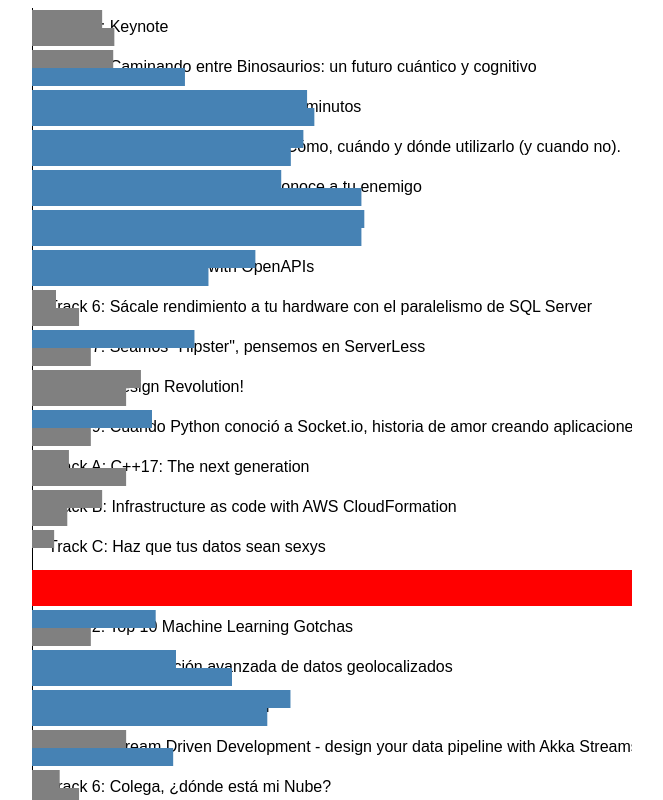
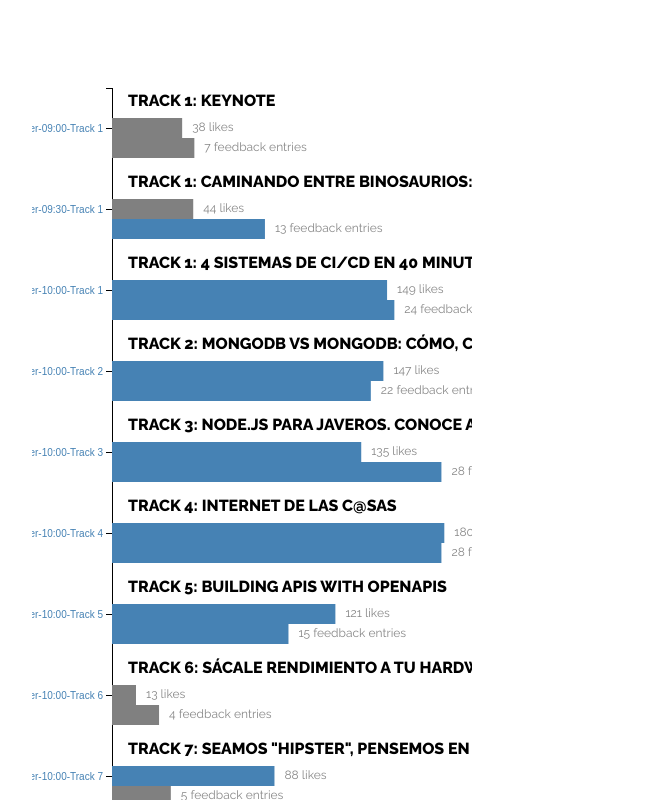
Before and after one commit to koliseoapi/event-charts, a website built with webpack: page test-page/codemotion.html in a window 1280 px wide. Shown: the top 800 px of the page, without its empty margins (108-771 px from the left). Built offline with nearby package versions, Linux system fonts and the light colour scheme.

Commit message:
--ammend

```diff
--- a/src/AgendaChart.js
+++ b/src/AgendaChart.js
@@ -9,25 +9,26 @@ function createLabel(dayName, trackName, start) {
   return `${dayName}-${start}-${trackName}`;
 }
 
+const CHART_MARGIN = 80;
+const BAR_HEIGHT = 20;
+const BAR_MARGIN_BOTTOM = 10;
+const BAR_MARGIN_RIGHT = 10;
+const LABEL_HEIGHT = 16;
+const LABEL_MARGIN_TOP = 10;
+const LABEL_MARGIN_LEFT = 16;
+const LABEL_MARGIN_BOTTOM = 5;
+
 export default class AgendaChart {
 
   constructor({
-    // selector to find the SVG where we sill render the chart
+    // selector to find the SVG where the component will render
     selector,
 
     // width of the chart, in pixels
     width = 600,
-
-    // height of the bar, in pixels
-    barHeight = 40,
-
-    // margin of the chart (inside the width)
-    margin = { top: 80, right: 80, bottom: 80, left: 80 }
   }) {
     this.svg = select(selector);
     this.width = width;
-    this.barHeight = barHeight;
-    this.margin = margin;
   }
 
   // proces the agenda and return something that can be used to render the chart
@@ -73,7 +74,11 @@ export default class AgendaChart {
       maxFeedback,
       slotLabels,
       slots: mySlots,
-      totalHeight: mySlots.length * this.barHeight
+      totalHeight: mySlots.length * (
+        LABEL_MARGIN_TOP + LABEL_HEIGHT + LABEL_MARGIN_BOTTOM +
+        BAR_HEIGHT * 2 +
+        BAR_MARGIN_BOTTOM
+      )
     };
   }
 
@@ -98,16 +103,10 @@ export default class AgendaChart {
   }
 
   renderAxis(x, y) {
-    const xAxis = axisTop()
-      .scale(x)
-      .ticks(4);
     const yAxis = axisLeft()
-      .scale(y);
-    this.svg.append("g")
-      .attr("class", "x axis")
-      //.attr("transform", "translate(0," + height + ")")
-      .call(xAxis);
-    this.svg.append("g")
+      .scale(y)
+    ;
+    this.chart.append("g")
       .attr("class", "y axis axisLeft")
       //.attr("transform", "translate(0,0)")
       .call(yAxis)
@@ -138,12 +137,10 @@ export default class AgendaChart {
     }
 
     talkContainer.append("text")
-      .attr("x", 0)
-      .attr("dx", "1rem")
-      .attr("y", ({ label }) => y(label) + y.bandwidth() / 2)
-      .style("text-anchor", "start")
-      .attr("class", "bar-label")
-      .attr("alignment-baseline", "middle")
+      .attr("x", LABEL_MARGIN_LEFT)
+      .attr("y", LABEL_MARGIN_TOP)
+      .style("dominant-baseline", "middle")
+      .attr("class", "talk-title")
       .text(({ trackName, title }) => `${trackName}: ${title}`);
   }
 
@@ -151,12 +148,11 @@ export default class AgendaChart {
     talkContainer,
     agenda: { slots },
     x,
-    y,
+    yOffset,
     // one of: ['likes', 'feedback'] to render one bar or the other
     propertyName
   }) {
     const xMax = x.domain()[1];
-    const bandHeight = y.bandwidth() / 2;
     talkContainer.append("rect")
       .attr("class", slot => {
         const value = slot[propertyName];
@@ -170,11 +166,17 @@ export default class AgendaChart {
         return `talk-bar ${barClass}`
       })
       .attr("x", 0)
-      .attr("y", ({ label }) => (y(label) + (propertyName == "likes"? 0 : bandHeight)))
-      .attr("height", bandHeight)
+      .attr("y", yOffset)
+      .attr("height", BAR_HEIGHT)
       .attr("width", slot => x(slot[propertyName]))
       .append("svg:title")
-      .text(() => "TODO: title");
+    ;
+    talkContainer.append("text")
+      .attr("class", "talk-bar-caption")
+      .attr("x", slot => x(slot[propertyName]) + BAR_MARGIN_RIGHT)
+      .attr("y", yOffset + BAR_HEIGHT / 2)
+      .style("dominant-baseline", "middle")
+      .text((slot) => `${slot[propertyName]} ${propertyName == 'likes'? 'likes' : 'feedback entries'}`)
     ;
   }
 
@@ -187,15 +189,27 @@ export default class AgendaChart {
   }) {
     const talkContainer = rootContainer.append("g")
       .attr("class", "talk-container")
-      //.data(slots)
-      //.enter();
-    this.renderLabels({ talkContainer, y })
-    this.renderBars({ talkContainer, agenda, x: xLikes, y, propertyName: 'likes' });
-    this.renderBars({ talkContainer, agenda, x: xFeedback, y, propertyName: 'feedback' });
+      .attr("transform", ({ label }) => `translate(0, ${y(label)})`)
+    ;
+    this.renderLabels({ talkContainer })
+    this.renderBars({
+      talkContainer,
+      agenda,
+      x: xLikes,
+      yOffset: LABEL_MARGIN_TOP + LABEL_HEIGHT,
+      propertyName: 'likes'
+    });
+    this.renderBars({
+      talkContainer,
+      agenda,
+      x: xFeedback,
+      yOffset: LABEL_MARGIN_TOP + LABEL_HEIGHT + BAR_HEIGHT,
+      propertyName: 'feedback'
+    });
   }
 
   renderRootContainer({ slots }) {
-    const bars = this.svg
+    const bars = this.chart
       .append("g")
       .attr("class", "talks")
       .selectAll(".talk-container")
@@ -208,9 +222,14 @@ export default class AgendaChart {
     const agenda = this.processAgenda(agendaJSON, propertyName);
     const { xLikes, xFeedback, y } = this.createScale(agenda);
     this.clear();
-    this.svg
-      .attr('width', this.width)
-      .attr('height', agenda.totalHeight);
+    this.chart = this.svg
+      .attr('width', this.width - 2 * CHART_MARGIN)
+      .attr('height', agenda.totalHeight )
+      .append('g')
+      .attr('class', 'chart')
+      .attr("transform", `translate(${CHART_MARGIN},${CHART_MARGIN})`)
+    ;
+
     this.renderAxis(xLikes, y);
     const rootContainer = this.renderRootContainer(agenda);
     this.renderTalks({
@@ -220,14 +239,6 @@ export default class AgendaChart {
       xFeedback,
       y
     })
-    /*
-    svg
-      .attr('width', this.width)
-      .attr('height', slotLabels.length * BAR_HEIGHT)
-      .append('g')
-      .attr('class', 'graph')
-      //.attr("transform", "translate(" + margin.left + "," + margin.top + ")");
-      */
 
 
   }
--- a/test-page/codemotion.css
+++ b/test-page/codemotion.css
@@ -1,4 +1,4 @@
-@import url(https://fonts.googleapis.com/css?family=Raleway:900,600,500,800,700);
+@import url(https://fonts.googleapis.com/css?family=Raleway:900,800,700,600,500,400);
 
 body {
   font: 16px sans-serif;
@@ -36,10 +36,17 @@ body {
   display: none;
 }
 
-.talk-label {
+.talk-title {
   font-family: Raleway, sans-serif;
-  font-size: 1rem;
+  font-size: 16px;
   fill: black;
   text-transform: uppercase;
-  font-weight: 8200;
+  font-weight: 800;
 }
+
+.talk-bar-caption {
+  font-family: Raleway, sans-serif;
+  font-size: 12px;
+  fill: #888;
+  font-weight: 400;
+}
```
